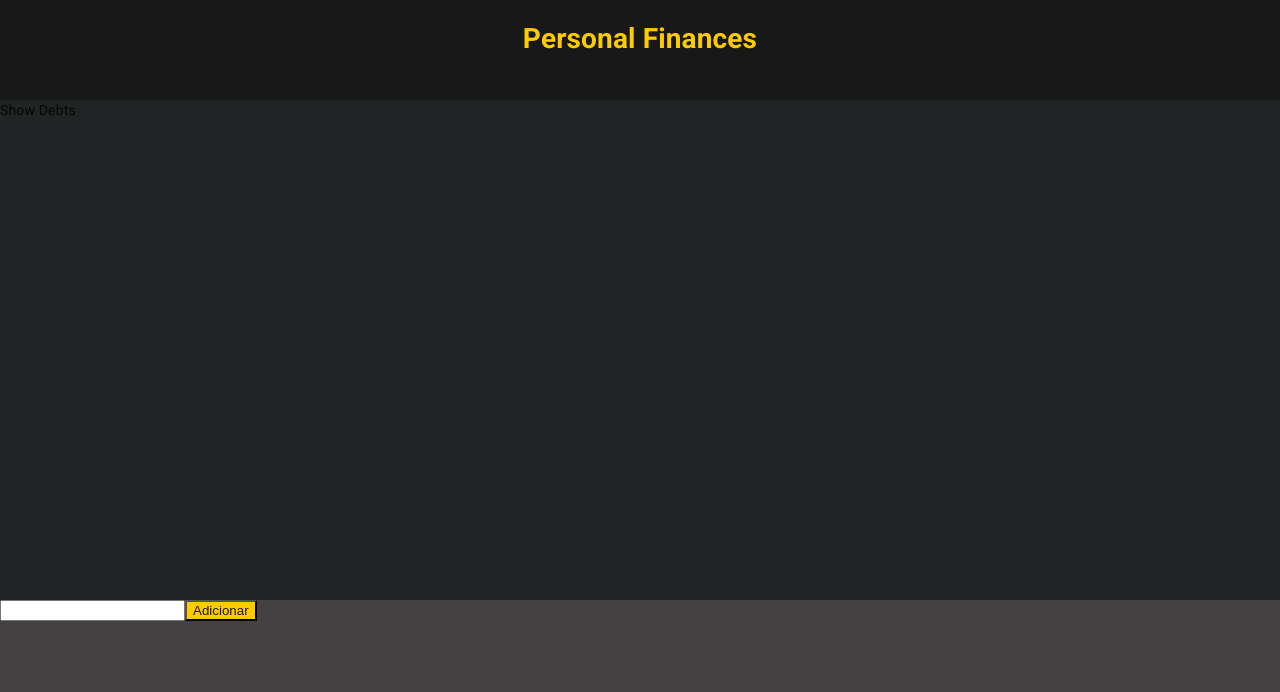
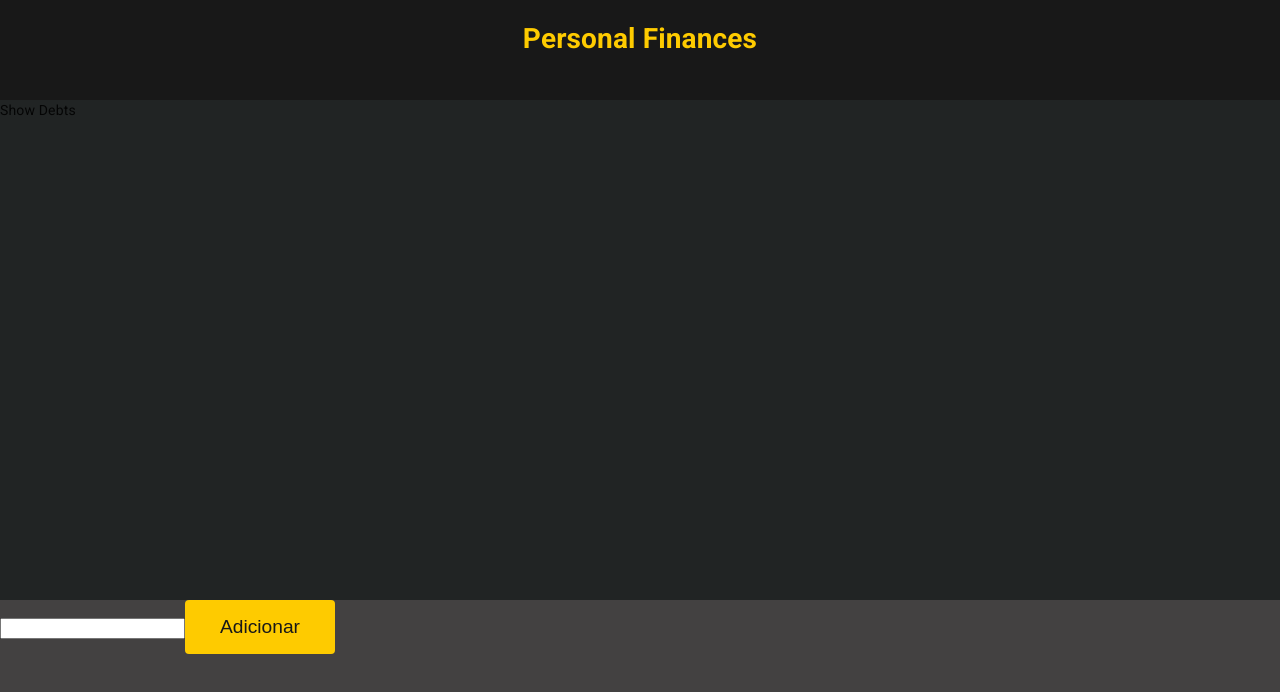
Before and after one commit to psdaniel/personal-finances-spa, a React app: page / in a window 1280 px wide. Shown: the top 692 px of the page. Built offline with nearby package versions, Linux system fonts and the light colour scheme.

Commit message:
Define global styles

```diff
--- a/src/components/button/button.tsx
+++ b/src/components/button/button.tsx
@@ -3,12 +3,30 @@ import {makeStyles} from '@material-ui/core';
 import {StylesContext} from '@material-ui/styles';
 
 export const Button = () => {
-    const useStyles = makeStyles({
-        buttonStyles: {
-            backgroundColor: '#FECB00',
-            color: '#181818'
+    const useStyles = makeStyles(() => ({
+        buttonStyles: () => {
+            const buttonWidht = 150;
+
+            return {
+                backgroundColor: '#FECB00',
+                color: '#181818',
+                fontSize: '1.2rem',
+                padding: '1rem',
+                width: buttonWidht,
+                borderRadius: 4,
+                textAlign: 'center',
+                cursor: 'pointer',
+                border: 'none',
+                textDecoration: 'none',
+                margin: 0,
+                display: 'inline-block',
+                transition: 'border-radius linear 0.05s, width linear 0.05s',
+                '&:focus': {
+                    outline: 0
+                }
+            };
         }
-    });
+    }));
 
     const classes = useStyles();
     return <button className={classes.buttonStyles}>Adicionar</button>;
```
